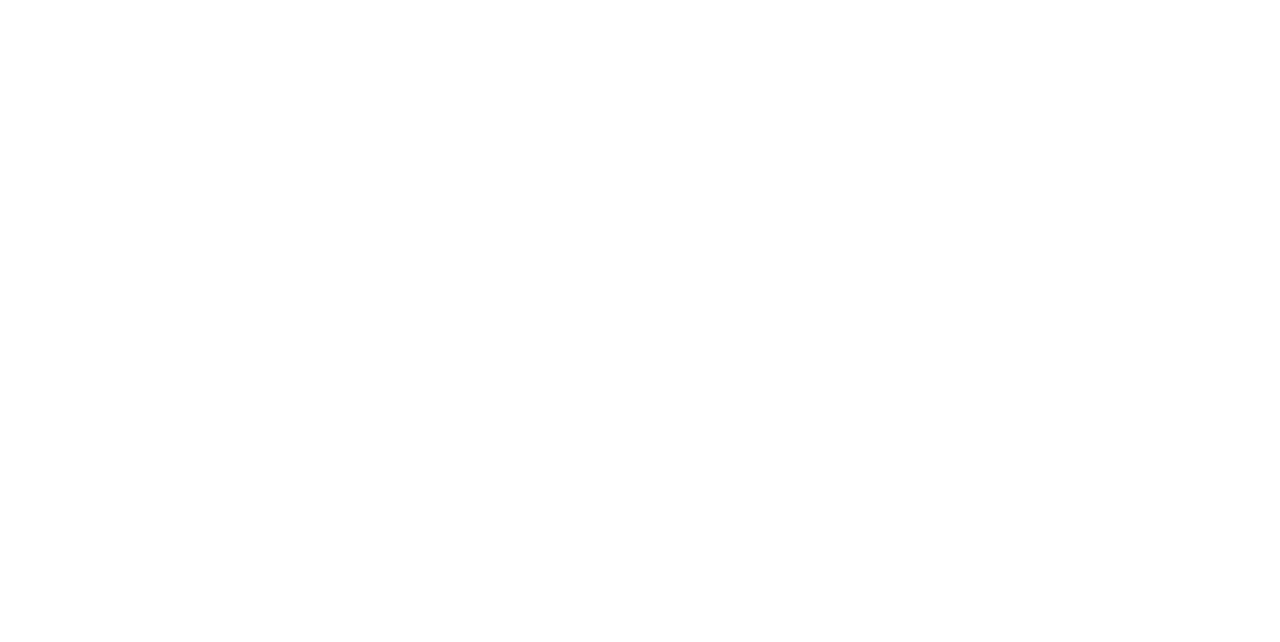
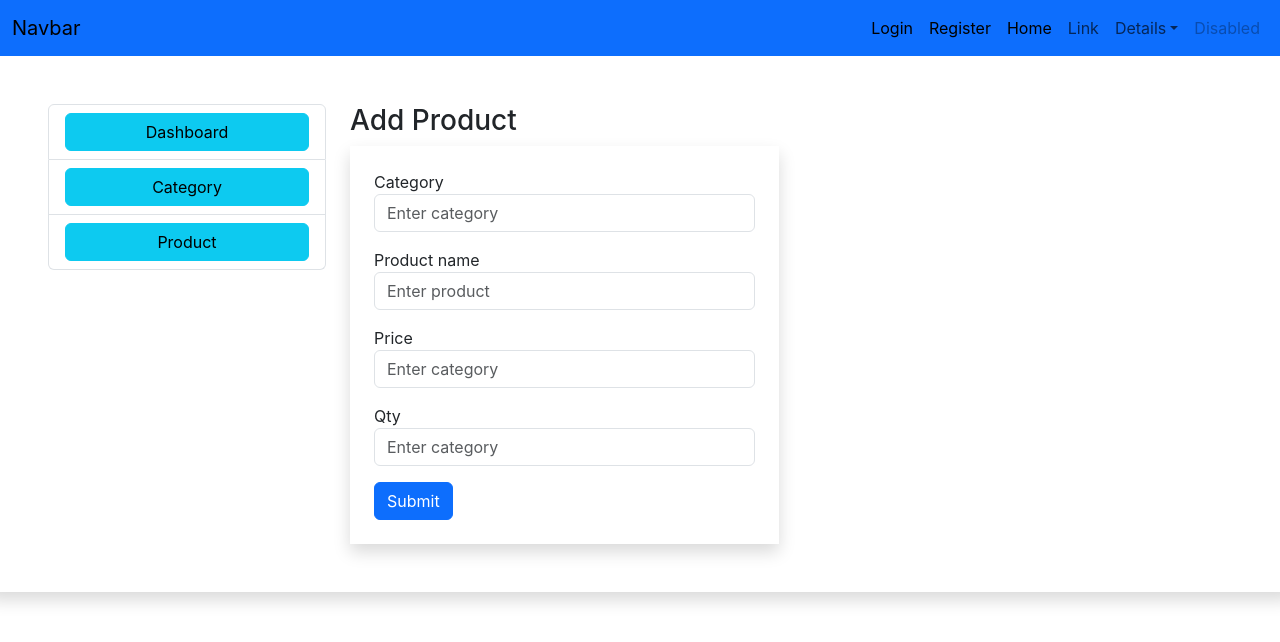
Before and after one commit to rwn3developer/rw4-finalproject-11AM, a React (Create React App) app: page /admin/addproduct in a window 1280 px wide. Before the commit this address had no page. Shown: the top 642 px of the page. Built offline with nearby package versions, Linux system fonts and the light colour scheme.

Commit message:
product-page-setup

```diff
--- a/src/App.js
+++ b/src/App.js
@@ -7,6 +7,7 @@ import Dashboard from './pages/admin/Dashboard';
 import Category from './pages/admin/category/Category';
 import Product from './pages/admin/product/Product';
 import Addcategory from './pages/admin/category/Addcategory';
+import Addproduct from './pages/admin/product/Addproduct';
 
 function App() {
   return (
@@ -18,6 +19,7 @@ function App() {
               <Route path='/admin/category' element={<Category/>}/>
               <Route path='/admin/product' element={<Product/>}/>
               <Route path='/admin/addcategory' element={<Addcategory/>}/>
+              <Route path='/admin/addproduct' element={<Addproduct/>}/>
           </Routes>
       </BrowserRouter>
   );
--- a/src/firebase.js
+++ b/src/firebase.js
@@ -13,6 +13,6 @@ const firebaseConfig = {
 
 // Initialize Firebase
 const app = initializeApp(firebaseConfig);
-export const auth = getAuth();
+export const gauth = getAuth();
 export const googleAuthProvider = new GoogleAuthProvider();
 export default app;
--- a/src/pages/Login.jsx
+++ b/src/pages/Login.jsx
@@ -6,7 +6,7 @@ import Header from './Header';
 import { useAuth } from '../context/Auth';
 import { useNavigate } from 'react-router-dom';
 import { signInWithPopup } from 'firebase/auth';
-import {auth , googleAuthProvider} from '../firebase';
+import {gauth, googleAuthProvider} from '../firebase';
 
 const Login = () => {
     // let URL = `http://localhost:8000/users`;
@@ -46,7 +46,7 @@ const Login = () => {
 
     const googleLogin = async() => {
         try{
-            const result = await signInWithPopup(auth,googleAuthProvider);
+            const result = await signInWithPopup(gauth,googleAuthProvider);
             console.log(result);
         }catch(err){
             console.log(err);
--- a/src/pages/admin/category/Addcategory.jsx
+++ b/src/pages/admin/category/Addcategory.jsx
@@ -21,9 +21,6 @@ const Addcategory = () => {
             console.log(err)
           return false
        }
-
-
-
     }
 
     return (
--- a/src/pages/admin/category/Category.jsx
+++ b/src/pages/admin/category/Category.jsx
@@ -1,12 +1,30 @@
-import React from 'react'
+import React, { useEffect, useState } from 'react'
 import Header from '../../Header'
 import Leftsiderbar from '../Leftsiderbar'
 import { Link } from 'react-router-dom'
 import { ToastContainer, toast } from 'react-toastify';
 import 'react-toastify/dist/ReactToastify.css';
+import axios from 'axios';
 
 
 const Category = () => {
+
+    const [category,setCategory] = useState([]);
+
+    const getCategory = async() => {
+        try{
+            let {data} = await axios.get(`http://localhost:8000/category`);
+            setCategory(data);
+        }catch(err){
+            console.log(err);
+            return false;
+        }
+    }
+
+    useEffect(()=>{
+        getCategory();
+    },[])
+
     return (
         <div>
             <Header />
@@ -33,10 +51,17 @@ const Category = () => {
                                     </tr>
                                 </thead>
                                 <tbody>
-                                    <tr>
-                                        <th scope="row">1</th>
+                                    {
+                                        category.map((item,i)=>{i=i+1
+                                            return (
+                                                <tr>
+                                                    <td scope="row">{i}</td>
+                                                    <td>{item.category}</td>
+                                                </tr>
+                                            )
+                                        })
+                                    }
 
-                                    </tr>
 
                                 </tbody>
                             </table>
--- /dev/null
+++ b/src/pages/admin/product/Addproduct.jsx
@@ -0,0 +1,61 @@
+import React from 'react'
+import Header from '../../Header'
+import Leftsiderbar from '../Leftsiderbar'
+import axios from 'axios'
+
+const Addproduct = () => {
+
+    const handleSubmit= async(e) => {
+        e.preventDefault();
+
+    }
+
+    return (
+        <div>
+            <div>
+                <Header />
+                <div className='row p-5 shadow'>
+                    <div className='col-lg-3'>
+                        <Leftsiderbar />
+                    </div>
+
+                    <div className='col-lg-9'>
+                        <h3>Add Product</h3>
+                        <div className='row'>
+                            <div className="col-lg-6">
+                                    <div className='p-4 shadow'>
+                                        <form>
+                                            <div className="form-group mb-3">
+                                                <label htmlFor="exampleInputEmail1">Category</label>
+                                                <input type="text" className="form-control" id="exampleInputEmail1" aria-describedby="emailHelp" placeholder="Enter category" />
+                                            </div>
+
+                                            <div className="form-group mb-3">
+                                                <label htmlFor="exampleInputEmail1">Product name</label>
+                                                <input type="text" className="form-control" id="exampleInputEmail1" aria-describedby="emailHelp" placeholder="Enter product" />
+                                            </div>
+
+                                            <div className="form-group mb-3">
+                                                <label htmlFor="exampleInputEmail1">Price</label>
+                                                <input type="text" className="form-control" id="exampleInputEmail1" aria-describedby="emailHelp" placeholder="Enter category" />
+                                            </div>
+
+                                            <div className="form-group mb-3">
+                                                <label htmlFor="exampleInputEmail1">Qty</label>
+                                                <input type="text" className="form-control" id="exampleInputEmail1" aria-describedby="emailHelp" placeholder="Enter category" />
+                                            </div>
+
+                                            <button type="submit" className="btn btn-primary">Submit</button>
+                                        </form>
+                                    </div>
+                            </div>
+
+                        </div>
+                    </div>
+                </div>
+            </div>
+        </div>
+    )
+}
+
+export default Addproduct
--- a/src/pages/admin/product/Product.jsx
+++ b/src/pages/admin/product/Product.jsx
@@ -1,18 +1,65 @@
 import React from 'react'
 import Header from '../../Header'
 import Leftsiderbar from '../Leftsiderbar'
+import { Link } from 'react-router-dom'
 
 const Product = () => {
   return (
     <div>
-        <Header/>
+      <Header />
       <div className='row p-5 shadow'>
         <div className='col-lg-3'>
-                          <Leftsiderbar/>
+          <Leftsiderbar />
         </div>
 
         <div className='col-lg-9'>
-                          <h3>Product</h3>
+          <h3>View Product</h3>
+
+          <div className="row">
+            <div className="col-lg-8">
+              <Link to={`/admin/addproduct`}>
+                <button className='btn btn-primary btn-sm'>Add</button>
+              </Link>
+
+              <table className="table mt-3">
+                <thead className='table-primary'>
+                  <tr>
+                    <th scope="col">Srno</th>
+                    <th scope="col">Category</th>
+                    <th scope="col">Product</th>
+                    <th scope="col">Price</th>
+                    <th scope="col">Qty</th>
+                    <th scope="col">Description</th>
+
+
+
+
+
+                  </tr>
+                </thead>
+                <tbody>
+                  {
+                    [].map((item, i) => {
+                      i = i + 1
+                      return (
+                        <tr>
+                          <td scope="row">{i}</td>
+                          <td>{item.category}</td>
+                        </tr>
+                      )
+                    })
+                  }
+
+
+                </tbody>
+              </table>
+
+
+
+
+            </div>
+          </div>
+
         </div>
       </div>
 
```
Also changed, not shown: src/pages/admin/product/Editproduct.jsx (added). Lines whose indentation alone changed are shown as unchanged.
